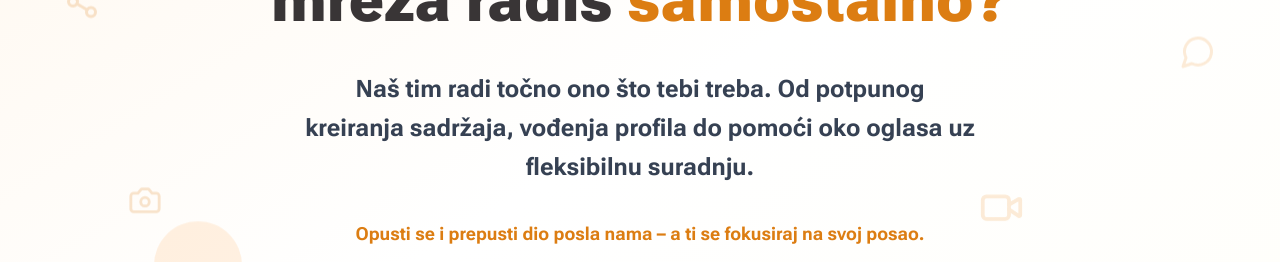
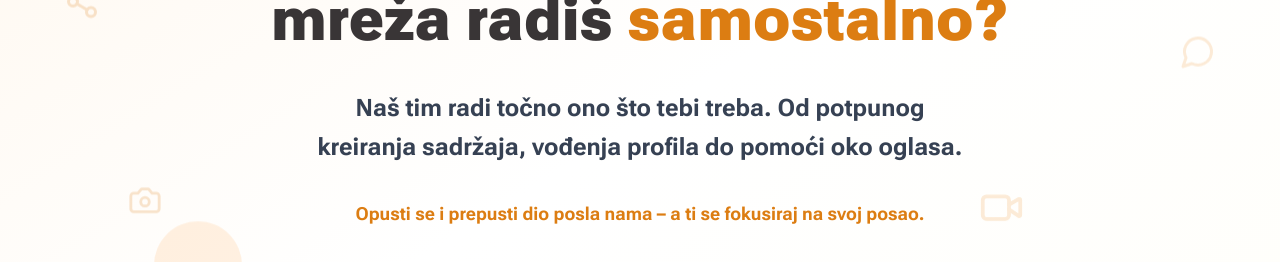
Before and after one commit to mateivic/digital-mix-website, a Next.js app: page / in a window 1280 px wide. Shown: the part 278-540 px from the top of the page. Built offline with nearby package versions, Linux system fonts and the light colour scheme; no server answers; the database is empty.

Commit message:
hero fix

```diff
--- a/components/hero.tsx
+++ b/components/hero.tsx
@@ -126,7 +126,7 @@ const Hero = () => {
               opacity: isLoaded ? 1 : 0,
             }}
           >
-            Naš tim radi točno ono što tebi treba. Od potpunog kreiranja sadržaja, vođenja profila do pomoći oko oglasa uz fleksibilnu suradnju.
+            Naš tim radi točno ono što tebi treba. Od potpunog kreiranja sadržaja, vođenja profila do pomoći oko oglasa.
           </h2>
 
           {/* Description */}
```
